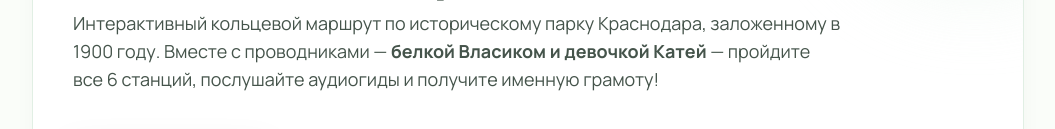
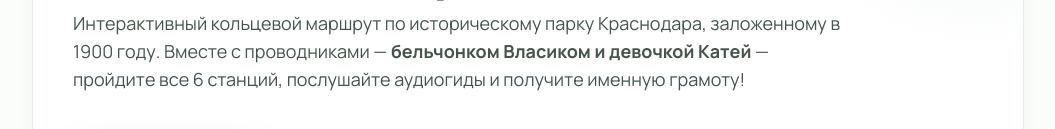
Before and after one commit to fuff0061-cloud/ekotrop, a plain HTML site: page index.html in a window 1280 px wide. Shown: the part 305-434 px from the top of the page, without its empty margins (112-1167 px from the left). Drawn offline with nearby package versions, Linux system fonts and the light colour scheme; grey boxes are pictures that could not be loaded.

Commit message:
Update index.html

```diff
--- a/index.html
+++ b/index.html
@@ -318,7 +318,7 @@
             </h1>
             <p class="text-moss dark:text-nightMuted text-base sm:text-lg leading-relaxed">
               Интерактивный кольцевой маршрут по историческому парку Краснодара, заложенному в 1900 году.
-              Вместе с проводниками — <strong>белкой Власиком и девочкой Катей</strong> — пройдите все 6 станций, послушайте аудиогиды и получите именную грамоту!
+              Вместе с проводниками — <strong>бельчонком Власиком и девочкой Катей</strong> — пройдите все 6 станций, послушайте аудиогиды и получите именную грамоту!
             </p>
           </div>
 
```
